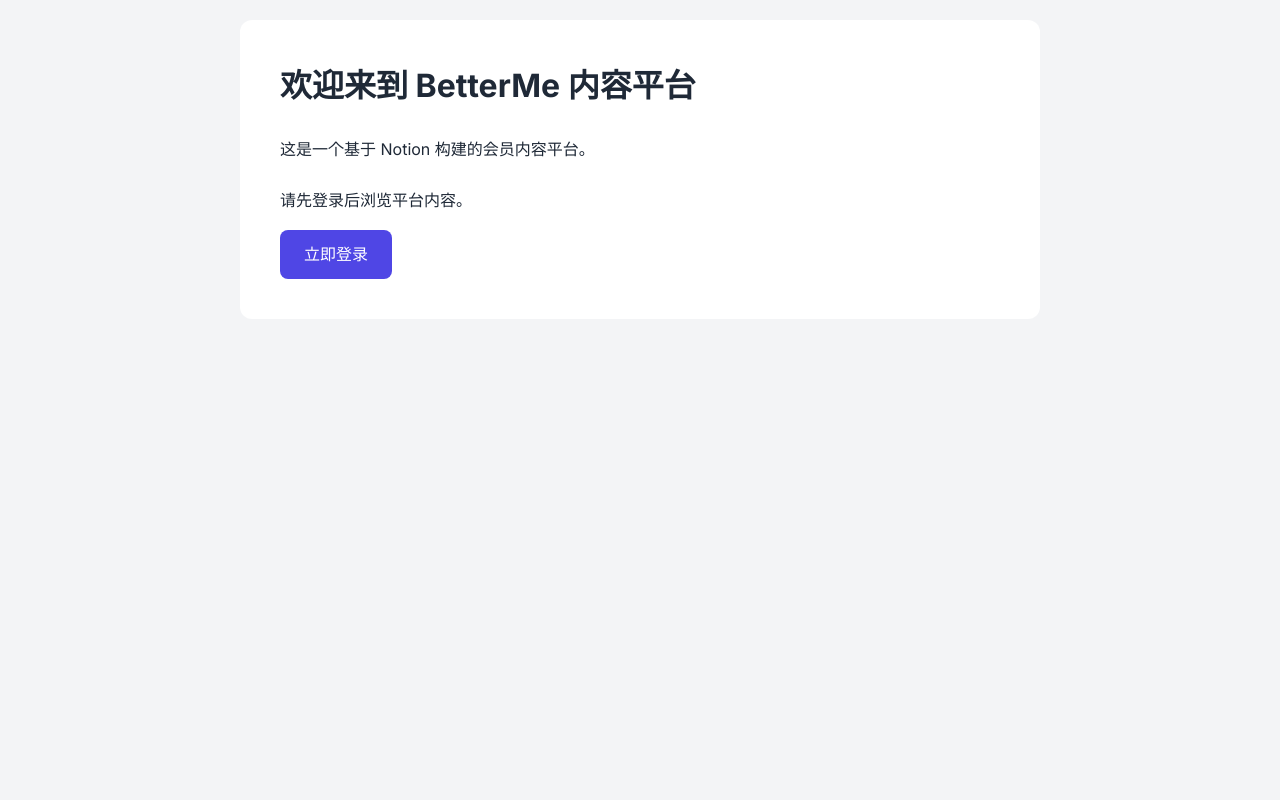
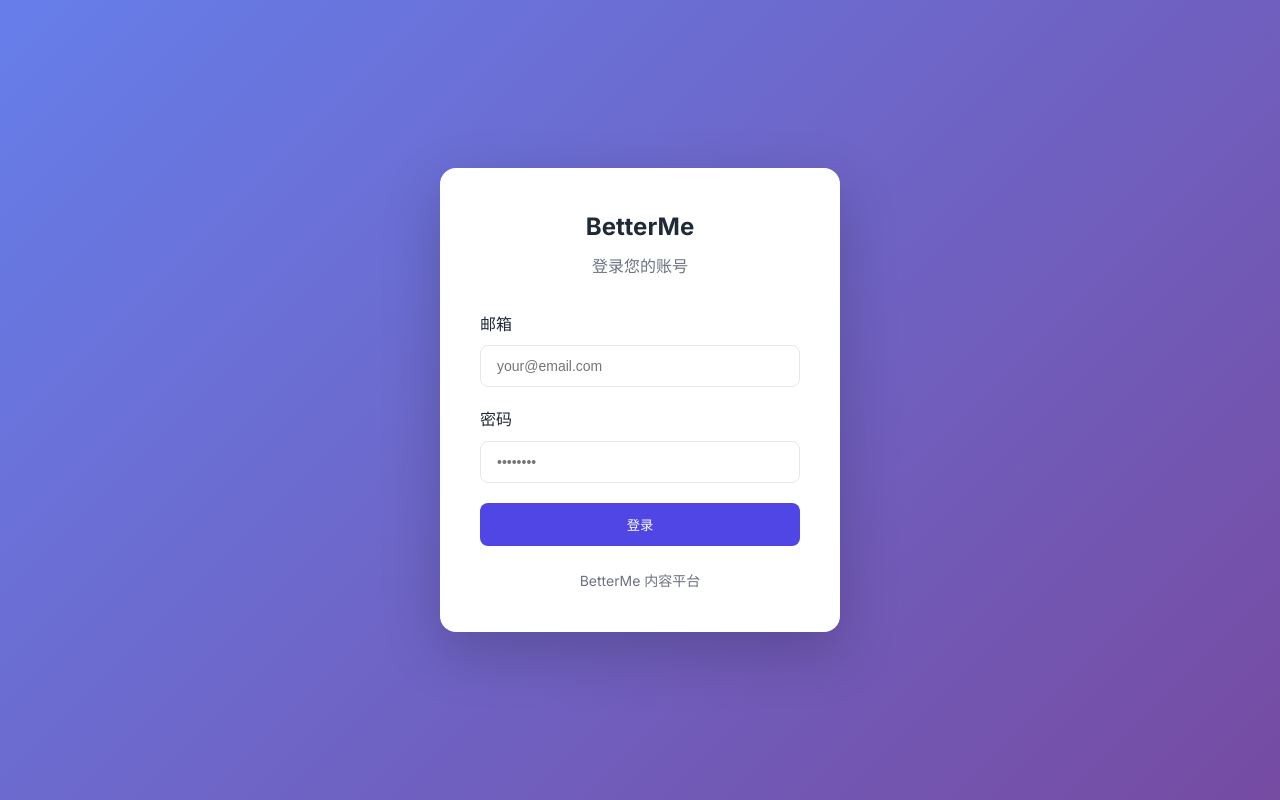
Before and after one commit to lizhishan2009/betterme-platform, a Next.js app: page / in a window 1280 px wide. Built offline with nearby package versions, Linux system fonts and the light colour scheme.

Commit message:
Put login form directly on homepage

```diff
--- a/src/app/page.js
+++ b/src/app/page.js
@@ -1,30 +1,120 @@
-export const dynamic = 'force-dynamic';
+'use client';
 
-import Link from 'next/link';
+import { useState } from 'react';
+import { signIn } from 'next-auth/react';
+import { useRouter } from 'next/navigation';
 
-export default function Home() {
+export default function SignIn() {
+  const router = useRouter();
+  const [email, setEmail] = useState('');
+  const [password, setPassword] = useState('');
+  const [error, setError] = useState('');
+  const [loading, setLoading] = useState(false);
+
+  const handleSubmit = async (e) => {
+    e.preventDefault();
+    setError('');
+    setLoading(true);
+
+    console.log('Submitting login...', email);
+
+    try {
+      const result = await signIn('credentials', {
+        email,
+        password,
+        redirect: false,
+      });
+
+      console.log('Login result:', result);
+
+      if (result?.error) {
+        setError('邮箱或密码错误');
+      } else {
+        router.push('/');
+        router.refresh();
+      }
+    } catch (err) {
+      console.error('Login error:', err);
+      setError('登录失败，请重试');
+    } finally {
+      setLoading(false);
+    }
+  };
+
   return (
-    <div style={{ padding: '20px', minHeight: '100vh', background: '#F3F4F6' }}>
-      <div style={{ maxWidth: '800px', margin: '0 auto', background: 'white', padding: '40px', borderRadius: '12px' }}>
-        <h1 style={{ fontSize: '32px', marginBottom: '24px', color: '#1F2937' }}>
-          欢迎来到 BetterMe 内容平台
+    <div style={{
+      minHeight: '100vh',
+      display: 'flex',
+      alignItems: 'center',
+      justifyContent: 'center',
+      background: 'linear-gradient(135deg, #667eea 0%, #764ba2 100%)'
+    }}>
+      <div style={{
+        background: 'white',
+        borderRadius: '16px',
+        padding: '40px',
+        width: '100%',
+        maxWidth: '400px',
+        boxShadow: '0 20px 60px rgba(0, 0, 0, 0.2)'
+      }}>
+        <h1 style={{ fontSize: '24px', fontWeight: '700', textAlign: 'center', marginBottom: '8px' }}>
+          BetterMe
         </h1>
-        <p style={{ marginBottom: '16px', lineHeight: '1.8' }}>
-          这是一个基于 Notion 构建的会员内容平台。
+        <p style={{ textAlign: 'center', color: '#6B7280', marginBottom: '32px' }}>
+          登录您的账号
         </p>
-        <div style={{ marginTop: '24px' }}>
-          <p style={{ marginBottom: '16px' }}>请先登录后浏览平台内容。</p>
-          <Link href="/auth/signin" style={{
-            display: 'inline-block',
-            padding: '12px 24px',
-            background: '#4F46E5',
-            color: 'white',
-            borderRadius: '8px',
-            textDecoration: 'none',
-            fontWeight: '500'
-          }}>
-            立即登录
-          </Link>
+
+        {error && (
+          <div style={{ padding: '12px 16px', borderRadius: '8px', marginBottom: '16px', background: '#FEE2E2', color: '#991B1B' }}>
+            {error}
+          </div>
+        )}
+
+        <form onSubmit={handleSubmit}>
+          <div style={{ marginBottom: '20px' }}>
+            <label style={{ display: 'block', fontWeight: '500', marginBottom: '8px' }}>邮箱</label>
+            <input
+              type="email"
+              style={{ width: '100%', padding: '12px 16px', border: '1px solid #E5E7EB', borderRadius: '8px', fontSize: '14px' }}
+              value={email}
+              onChange={(e) => setEmail(e.target.value)}
+              placeholder="your@email.com"
+              required
+            />
+          </div>
+
+          <div style={{ marginBottom: '20px' }}>
+            <label style={{ display: 'block', fontWeight: '500', marginBottom: '8px' }}>密码</label>
+            <input
+              type="password"
+              style={{ width: '100%', padding: '12px 16px', border: '1px solid #E5E7EB', borderRadius: '8px', fontSize: '14px' }}
+              value={password}
+              onChange={(e) => setPassword(e.target.value)}
+              placeholder="••••••••"
+              required
+            />
+          </div>
+
+          <button
+            type="submit"
+            style={{
+              width: '100%',
+              padding: '12px',
+              background: '#4F46E5',
+              color: 'white',
+              border: 'none',
+              borderRadius: '8px',
+              fontWeight: '500',
+              cursor: 'pointer'
+            }}
+            disabled={loading}
+          >
+            {loading ? '登录中...' : '登录'}
+          </button>
+        </form>
+
+        <div style={{ textAlign: 'center', marginTop: '24px', color: '#6B7280', fontSize: '14px' }}>
+          BetterMe 内容平台
         </div>
       </div>
     </div>
```
